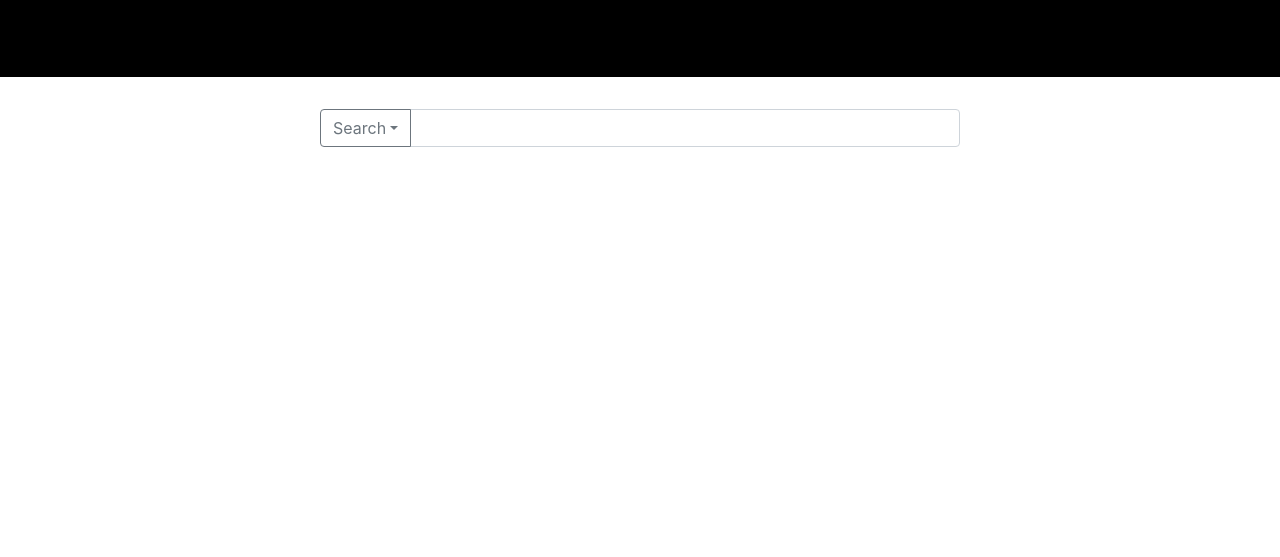
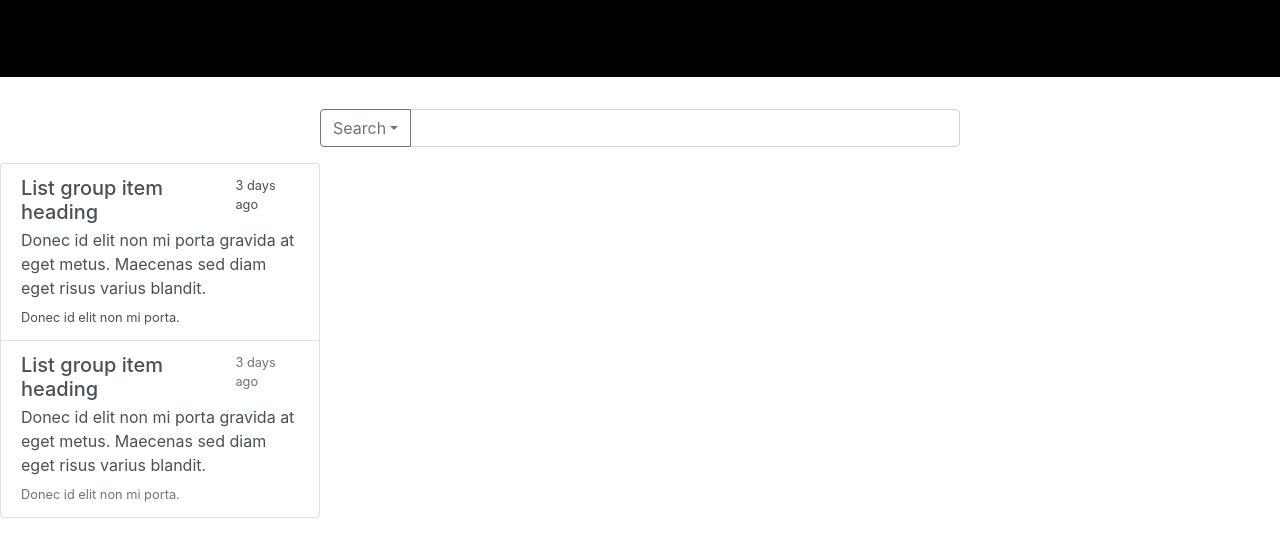
Before and after one commit to deannasanchez/brew-tour, a plain HTML site: page public/blog.html in a window 1280 px wide. Shown: the part 147-704 px from the top of the page. Drawn offline with nearby package versions, Linux system fonts and the light colour scheme.

Commit message:
css for list/ list

```diff
--- a/public/blog.html
+++ b/public/blog.html
@@ -5,9 +5,9 @@
 	<meta charset="UTF-8">
 	<meta name="viewport" content="width=device-width, initial-scale=1.0">
 	<meta http-equiv="X-UA-Compatible" content="ie=edge">
-	<link rel="stylesheet" href="https://stackpath.bootstrapcdn.com/bootstrap/4.3.1/css/bootstrap.min.css"
-		integrity="sha384-ggOyR0iXCbMQv3Xipma34MD+dH/1fQ784/j6cY/iJTQUOhcWr7x9JvoRxT2MZw1T" crossorigin="anonymous">
+	<link rel="stylesheet" href="https://stackpath.bootstrapcdn.com/bootstrap/4.3.1/css/bootstrap.min.css" integrity="sha384-ggOyR0iXCbMQv3Xipma34MD+dH/1fQ784/j6cY/iJTQUOhcWr7x9JvoRxT2MZw1T" crossorigin="anonymous">
 	<link rel="stylesheet" href="../public/css/styles.css">
+	<script src="https://code.jquery.com/jquery.js"></script>
 	<title>Document</title>
 </head>
 
@@ -52,7 +52,24 @@
 
 	<!-- Roman's code -->
 
-
+	<div class="list-group">
+		<a href="#" class="list-group-item list-group-item-action flex-column align-items-start">
+		  <div class="d-flex w-100 justify-content-between">
+			<h5 class="mb-1">List group item heading</h5>
+			<small>3 days ago</small>
+		  </div>
+		  <p class="mb-1">Donec id elit non mi porta gravida at eget metus. Maecenas sed diam eget risus varius blandit.</p>
+		  <small>Donec id elit non mi porta.</small>
+		</a>
+		<a href="#" class="list-group-item list-group-item-action flex-column align-items-start">
+		  <div class="d-flex w-100 justify-content-between">
+			<h5 class="mb-1">List group item heading</h5>
+			<small class="text-muted">3 days ago</small>
+		  </div>
+		  <p class="mb-1">Donec id elit non mi porta gravida at eget metus. Maecenas sed diam eget risus varius blandit.</p>
+		  <small class="text-muted">Donec id elit non mi porta.</small>
+		</a>
+	  </div>
 
 
 	<!--  -->
--- a/public/css/styles.css
+++ b/public/css/styles.css
@@ -21,7 +21,9 @@
 
 /* Romans code */
 
-
+.list-group{
+    width: 25%;
+}
 
 
 
```
